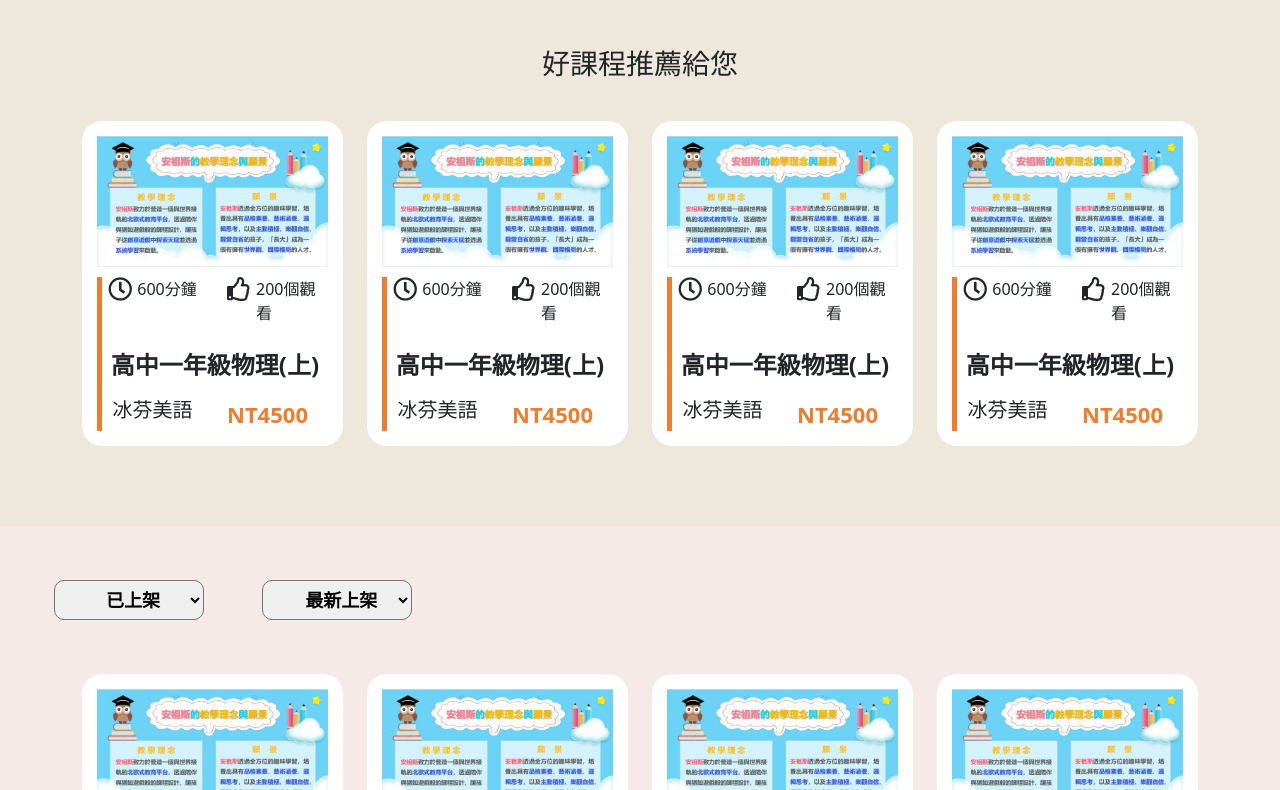
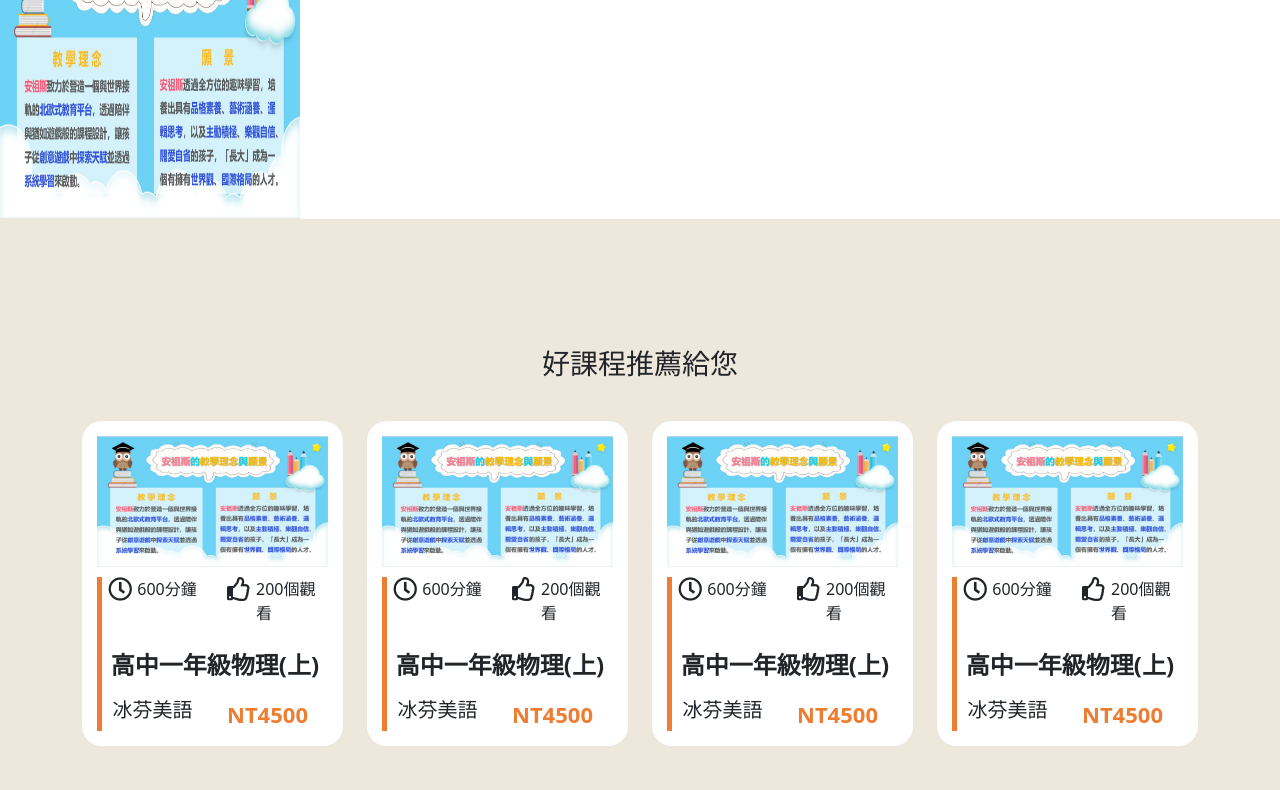
Before and after one commit to 10994015/platform, a plain HTML site: page index.html in a window 1280 px wide. Shown: the part 81-871 px from the top of the page. Drawn offline with nearby package versions, Linux system fonts and the light colour scheme.

Commit message:
新增圖片

```diff
--- a/index.html
+++ b/index.html
@@ -72,6 +72,9 @@
 	</ul>
 	<i class="fas fa-bars" id="header_btn" onclick="cheng_btn()"></i>
 	</header>
+	<section class="imgslides">
+		<img src="styles/images/fake.jpg" alt="" width="300" height="300">
+	</section>
 	<section class="main_class">
 	<h1 class="main_class_title">好課程推薦給您</h1>
 		<div class="container">
```
